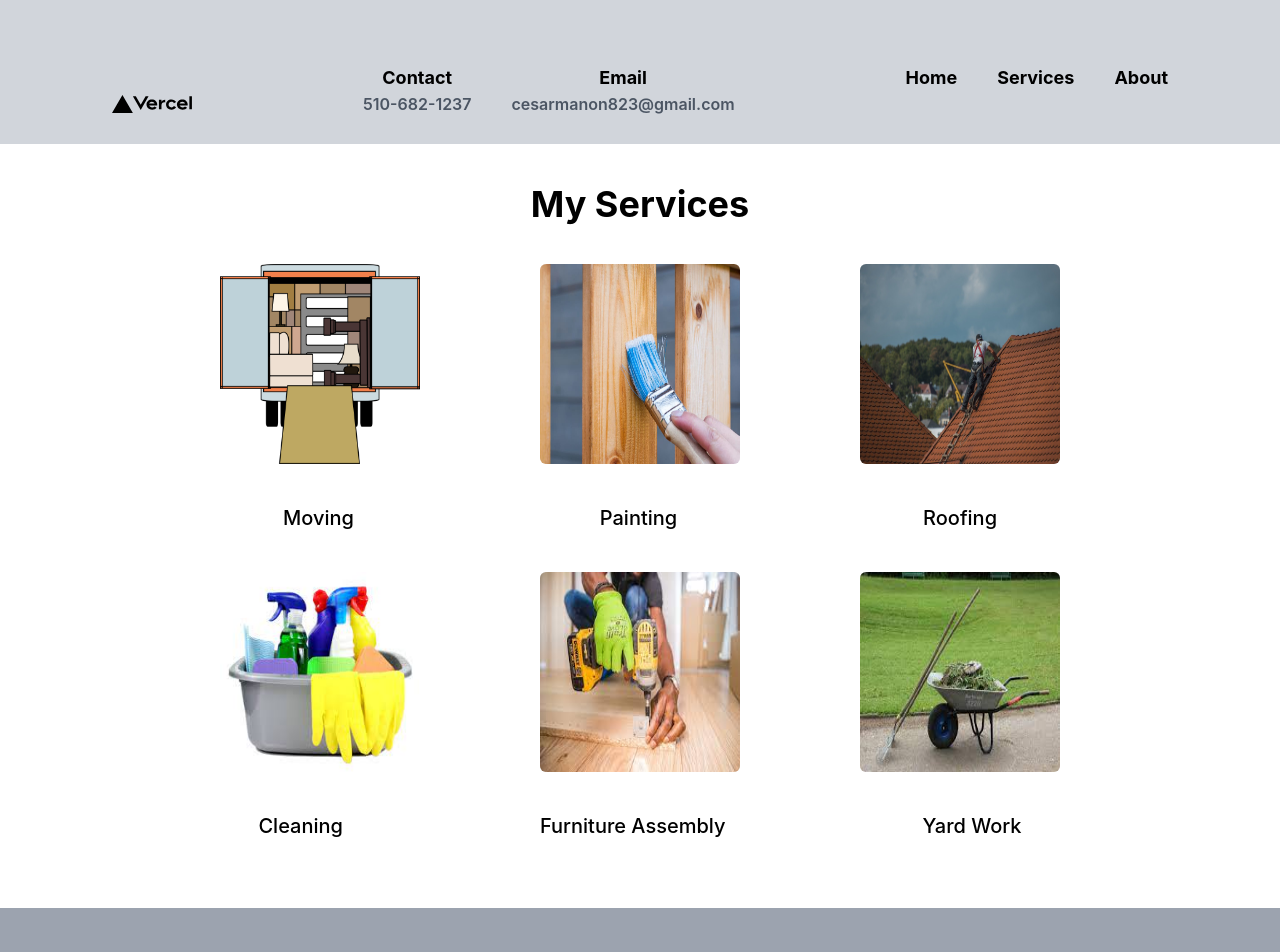
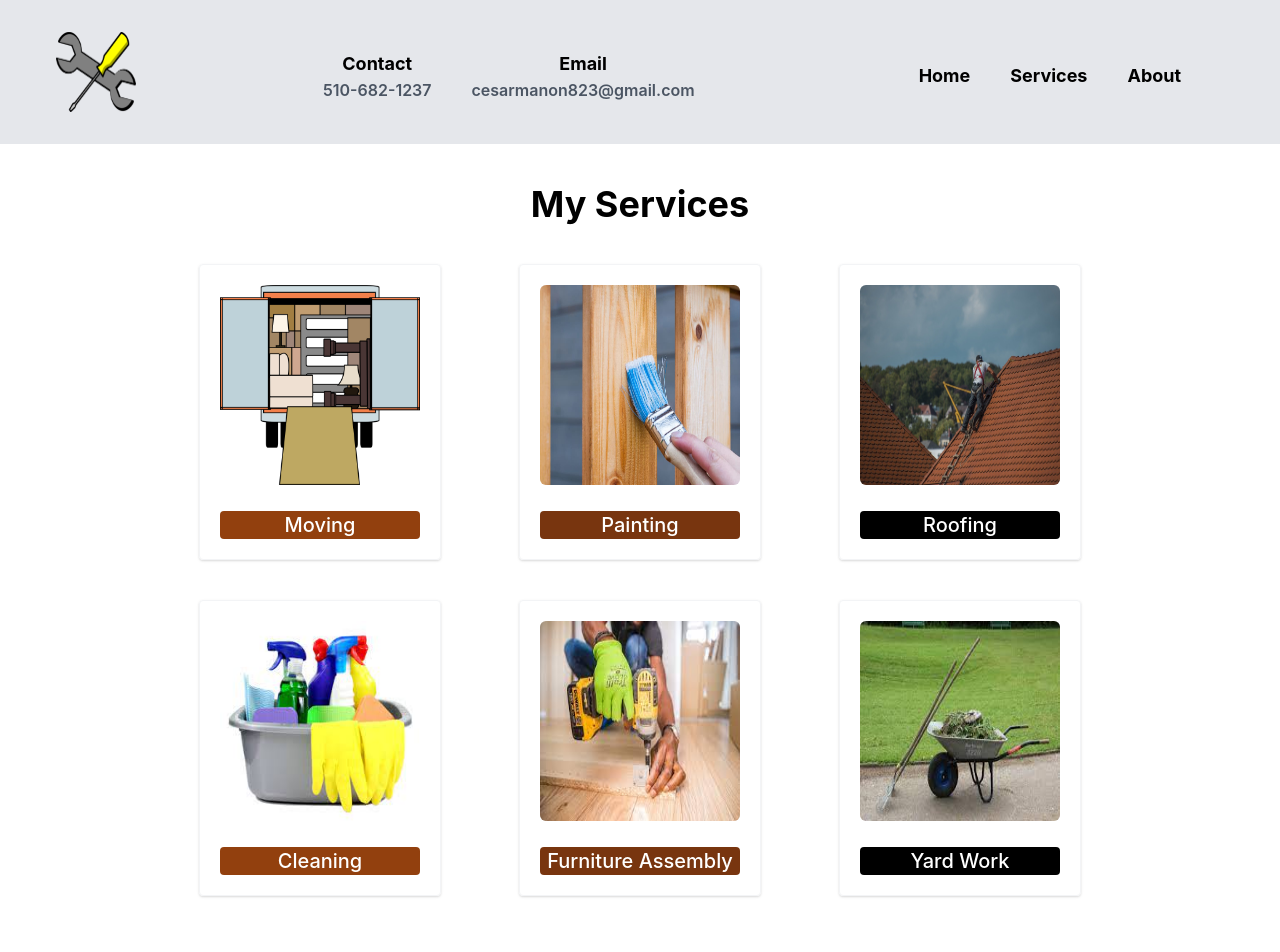
Before and after one commit to acarn506/handyman_site, a Next.js app in the folder handyman-app/: page /service in a window 1280 px wide. Shown: the top 952 px of the page. Built offline with nearby package versions, Linux system fonts and the light colour scheme.

Commit message:
logo added

```diff
--- a/handyman-app/components/Footer.jsx
+++ b/handyman-app/components/Footer.jsx
@@ -2,7 +2,7 @@ import Link from "next/link";
 
 export default function Footer() {
   return (
-    <footer className="absolute w-screen bottom-0 pt-10 bg-gray-400">
+    <footer className="absolute w-screen bottom-0 pt-8 bg-gray-400">
       <div className="flex justify-around items-center text-center">
         <ul className="flex flex-col items-center mt-0.5 mb-10 mr-3 ml-0 space-y-5  ">
           <li>
--- a/handyman-app/components/Nav.jsx
+++ b/handyman-app/components/Nav.jsx
@@ -3,16 +3,12 @@ import Image from "next/image";
 
 export default function Nav() {
   return (
-    <header className="w-full flex flex-row justify-between top-0 pt-16 px-28 bg-gray-300">
-      <Image
-        src="/vercel.svg"
-        alt="me"
-        width="80"
-        height="80"
-        className="absolute px-14"
-      />
-      <div className="flex justify-center">
-        <ul className="flex flex-row space-x-10 text-center">
+    <header className="w-full h-36 flex flex-row justify-center space-x-56 items-center top-0 pt-2 bg-gray-200">
+      <div className="absolute left-14 top-8 shawdow">
+        <Image src="/wrench_logo.png" alt="me" width="80" height="80" />
+      </div>
+
+      <ul className="flex flex-row  items-start space-x-10 text-center ">
         <li>
           <h2 className="text-lg font-bold">Contact</h2>
           <h3>510-682-1237</h3>
@@ -22,7 +18,7 @@ export default function Nav() {
           <h3>cesarmanon823@gmail.com</h3>
         </li>
       </ul>
-      </div>
+
       <nav>
         <ul className=" flex flew-row space-x-10  pt-0">
           <li>
--- a/handyman-app/pages/service.js
+++ b/handyman-app/pages/service.js
@@ -7,6 +7,7 @@ export default function Service() {
       <div className="my-10 w-3/4">
         <h1 className="text-4xl  font-bold text-center"> My Services</h1>
         <div className="flex flex-row flex-wrap justify-around my-10 ">
+          <div className="border border-gray-100 shadow rounded p-5">
             <Image
               src="/moving.png"
               alt="Picture of Cesar the Handyman"
@@ -14,6 +15,12 @@ export default function Service() {
               height={200}
               className="rounded-md"
             />
+            <p className="text-xl font-medium text-white bg-yellow-800 mt-5 text-center rounded">
+              Moving
+            </p>
+          </div>
+
+          <div className="border border-gray-100 shadow rounded p-5">
             <Image
               src="/painting.png"
               alt="Picture of Cesar the Handyman"
@@ -21,6 +28,12 @@ export default function Service() {
               height={200}
               className=" rounded-md "
             />
+            <p className="text-xl font-medium text-white bg-yellow-900 mt-5 text-center rounded">
+              Painting
+            </p>
+          </div>
+
+          <div className="border border-gray-100 shadow rounded p-5">
             <Image
               src="/roofing.png"
               alt="Picture of Cesar the Handyman"
@@ -28,13 +41,14 @@ export default function Service() {
               height={200}
               className="rounded-md "
             />
+            <p className="text-xl font-medium text-white bg-black mt-5 text-center rounded">
+              Roofing
+            </p>
           </div>
-        <div className="flex flex-row flex-wrap justify-around  ">
-          <p className="text-xl font-medium  ">Moving</p>
-          <p className="text-xl font-medium  ">Painting</p>
-          <p className="text-xl font-medium  ">Roofing</p>
         </div>
+
         <div className="flex flex-row flex-wrap justify-around my-10 ">
+          <div className="border border-gray-100 shadow rounded p-5">
             <Image
               src="/cleaning.png"
               alt="Picture of Cesar the Handyman"
@@ -42,6 +56,12 @@ export default function Service() {
               height={200}
               className="rounded-md "
             />
+            <p className="text-xl font-medium text-white bg-yellow-800 mt-5 text-center rounded">
+              Cleaning
+            </p>
+          </div>
+
+          <div className="border border-gray-100 shadow rounded p-5">
             <Image
               src="/assembly.png"
               alt="Picture of Cesar the Handyman"
@@ -49,6 +69,12 @@ export default function Service() {
               height={200}
               className="rounded-md "
             />
+            <p className="text-xl font-medium text-white bg-yellow-900 mt-5 text-center rounded">
+              Furniture Assembly
+            </p>
+          </div>
+
+          <div className="border border-gray-100 shadow rounded p-5">
             <Image
               src="/yardwork.png"
               alt="Picture of Cesar the Handyman"
@@ -56,11 +82,10 @@ export default function Service() {
               height={200}
               className="rounded-md "
             />
+            <p className="text-xl font-medium text-white bg-black mt-5 text-center rounded">
+              Yard Work
+            </p>
           </div>
-        <div className="flex flex-row flex-wrap justify-around ">
-          <p className="text-xl font-medium  ">Cleaning</p>
-          <p className="text-xl font-medium  ">Furniture Assembly</p>
-          <p className="text-xl font-medium  ">Yard Work</p>
         </div>
       </div>
     </Container>
```
Also changed, not shown: handyman-app/public/wrench_logo.png (added). Lines whose indentation alone changed are shown as unchanged.
